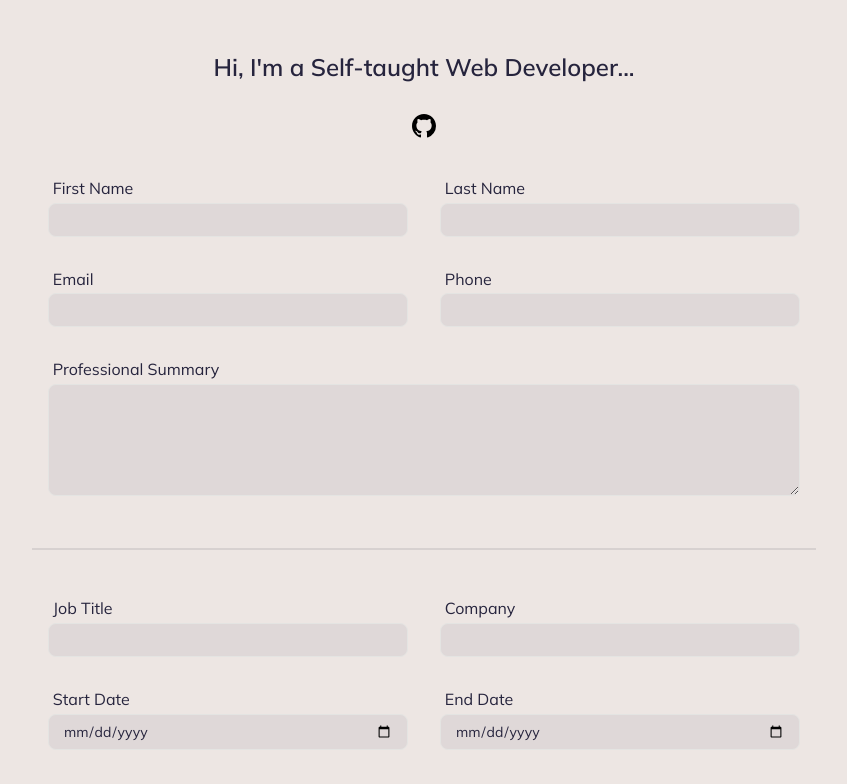
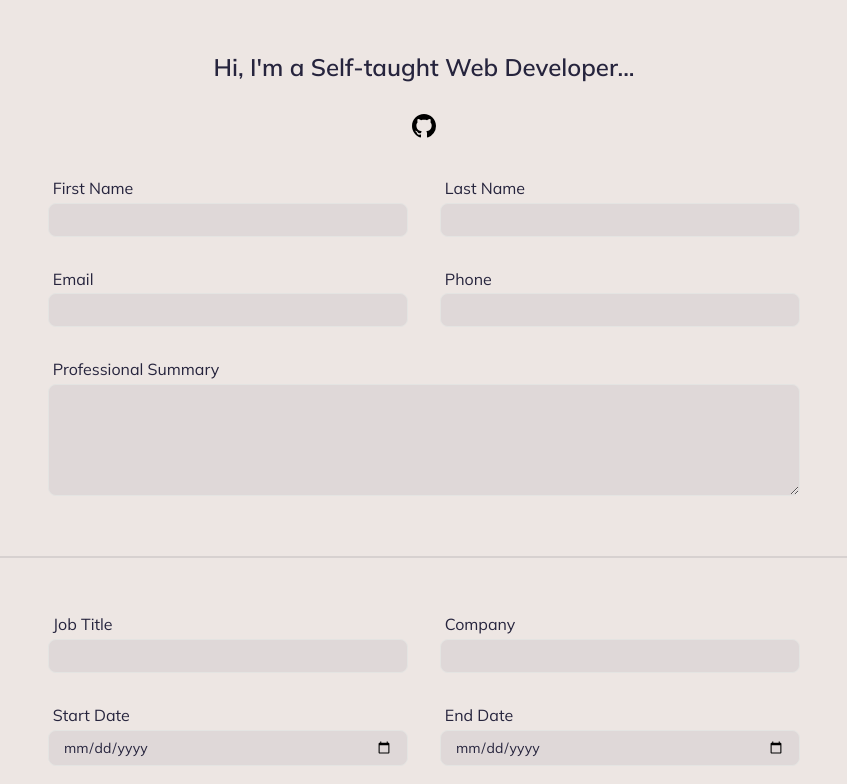
Before and after one commit to Helium5250/CV-Application, a React (Create React App) app: page / in a window 1280 px wide. Shown: the top 784 px of the page, without its empty margins (216-1063 px from the left). Built offline with nearby package versions, Linux system fonts and the light colour scheme.

Commit message:
divider between sections

```diff
--- a/src/App.css
+++ b/src/App.css
@@ -39,14 +39,12 @@ section> :last-child {
   grid-column: span 2;
 }
 
-section:not(:last-of-type):after {
-  content: '';
+.divider {
+  display: block;
 
-  width: 100%;
   height: 2px;
-  grid-column: span 2;
 
-  margin: 2em 0 1em 0;
+  margin: 2em 2em;
 
   background-color: hsl(9, 8%, 83%);
 }
--- a/src/App.js
+++ b/src/App.js
@@ -58,8 +58,10 @@ export class App extends Component {
     return (
       <div id='App'>
         <PersonalSection />
+        <div className='divider' />
         <EmploymentSection />
         <NewSectionBtn section={EmploymentSection} />
+        <div className='divider' />
         <EducationSection />
         <NewSectionBtn section={EducationSection} />
       </div>
```
